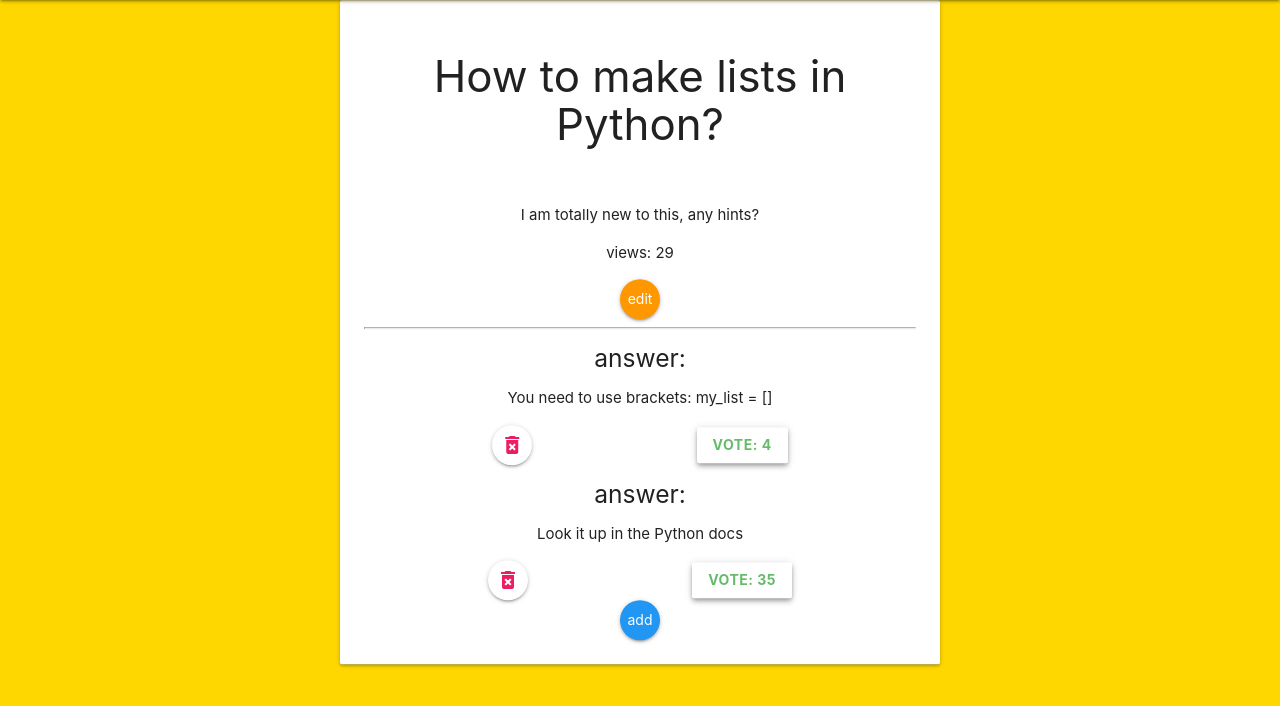
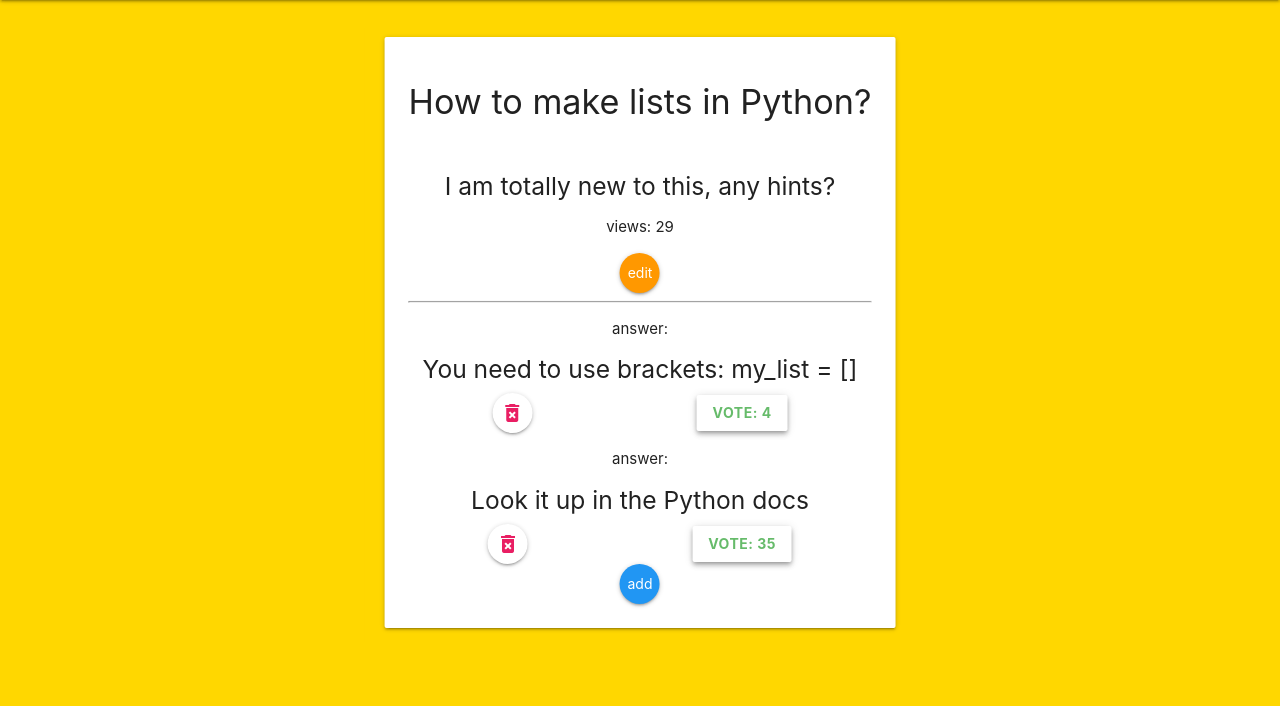
Before and after one commit to vladghinea/Yolp, a Flask app: page /question/1 in a window 1280 px wide. Shown: the part 64-770 px from the top of the page. Run offline with Flask 2, Linux system fonts and the light colour scheme; some libraries are stand-ins or nearby versions.

Commit message:
a little bit of graphic design-2

```diff
--- a/templates/question.html
+++ b/templates/question.html
@@ -4,12 +4,12 @@
 {% endblock %}
 {%  block content %}
     <div class="s1 m6 l6 align-center p4" >
-        <h3 class="center-align p25 ">{{ question.title}}</h3>
+        <h4 class="center-align p25 ">{{ question.title}}</h4>
         <br />
     </div>
 
     <div>
-        <p> {{ question.message }}</p>
+        <h5> {{ question.message }}</h5>
     </div>
     <p>views: {{ question.view_number }}</p>
     <button class="btn-floating orange waves-effect waves-light" onclick="window.location='/question/{{ question.id }}/edit'">edit</button>
@@ -17,10 +17,10 @@
 
     {% for answer in answers  %}
         <div>
-            <h5>answer:</h5>
-            <p>
+            <p>answer:</p>
+            <h5>
                 {{ answer.message }}
-            </p>
+            </h5>
             {%  if answer.image %}
             <img src="{{ answer.image }}" alt="">
             {% endif %}
```
